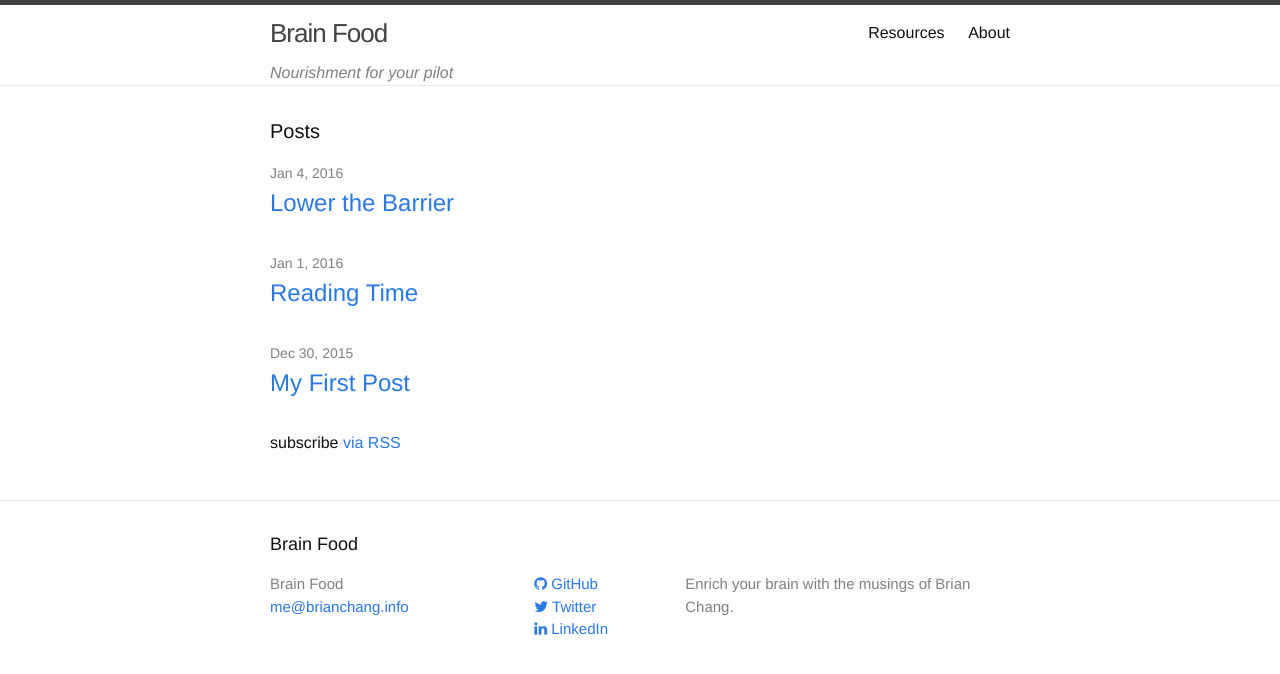
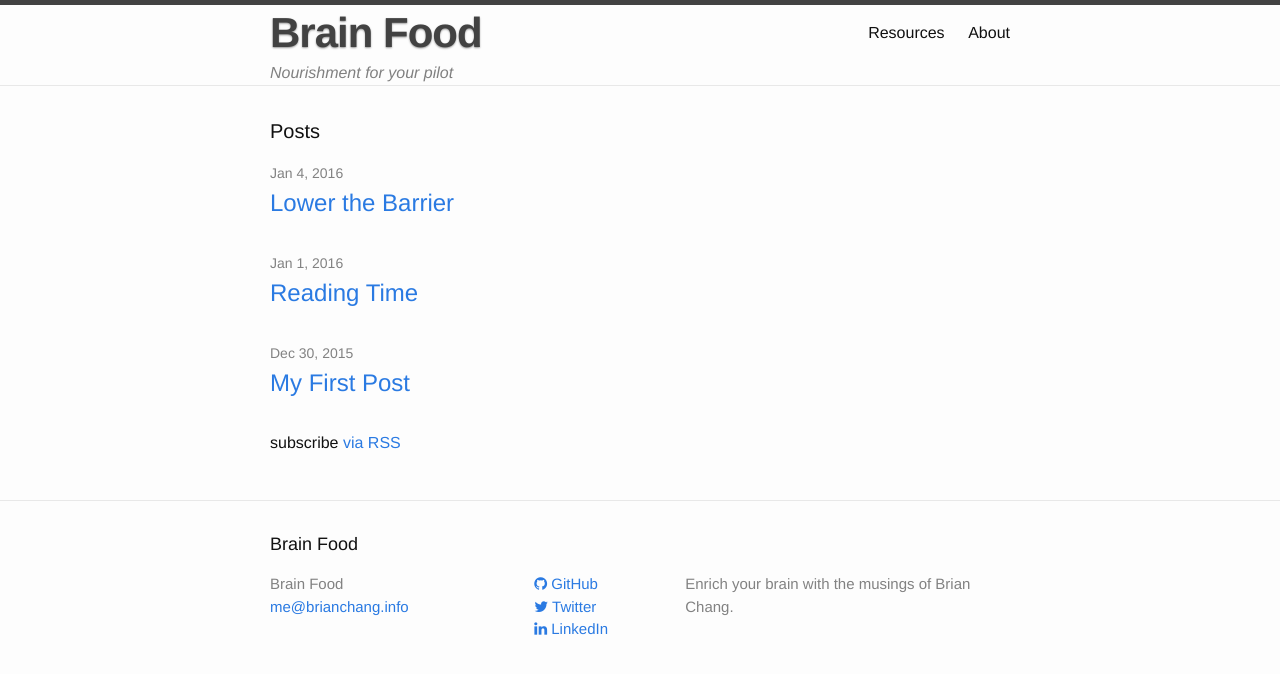
Before and after one commit to eviltoylet/eviltoylet.github.io, a Jekyll site: the page built from index.html, in a window 1280 px wide. Shown: the top 674 px of the page. Built offline with Jekyll 4.4.1, drawn with Linux system fonts in a browser that asks for light colours; nearby versions of some CDN libraries.

Commit message:
Change styling on site title

```diff
--- a/_sass/_layout.scss
+++ b/_sass/_layout.scss
@@ -12,13 +12,18 @@
 
 .site-title-section {
     .site-title {
-        font-size: 26px;
-        font-weight: 300;
+        font-size: 42px;
+        font-weight: 700;
         line-height: 56px;
         letter-spacing: -1px;
+        text-shadow: 0 1px 2px rgba(0, 0, 0, 0.4);
 
         &, &:visited {
             color: $grey-color-dark;
+        }
+
+        &:hover {
+            text-decoration: none;
         }
     }
 
```
